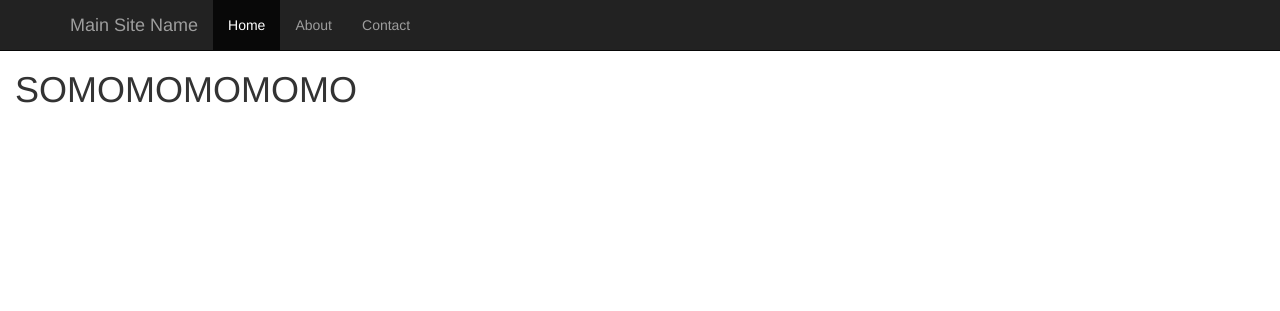
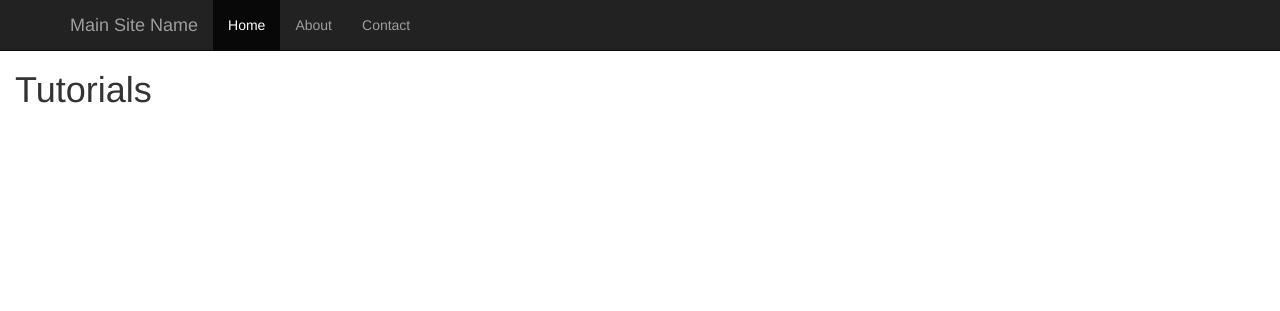
Before and after one commit to ronrest/teecha, a Django app: page /teecha/ in a window 1280 px wide. Shown: the top 311 px of the page. Run offline with Django 3.2, Linux system fonts and the light colour scheme; data that the repository does not hold is empty; some libraries are stand-ins or nearby versions.

Commit message:
INDEX - Changed title to "Tutorials"

```diff
--- a/teecha/templates/index.html
+++ b/teecha/templates/index.html
@@ -21,7 +21,7 @@
                 <!--<h1>Tutorials</h1>-->
                 <!--<p>Here you will find a set of tutorials I have prepared. </p>-->
             <!--</div>-->
-            <h1>SOMOMOMOMOMO</h1>
+            <h1>Tutorials</h1>
             <!----------------------------------------------------------------->
             <!--                                           GRID OF TUTORIALS -->
             <!----------------------------------------------------------------->
```
